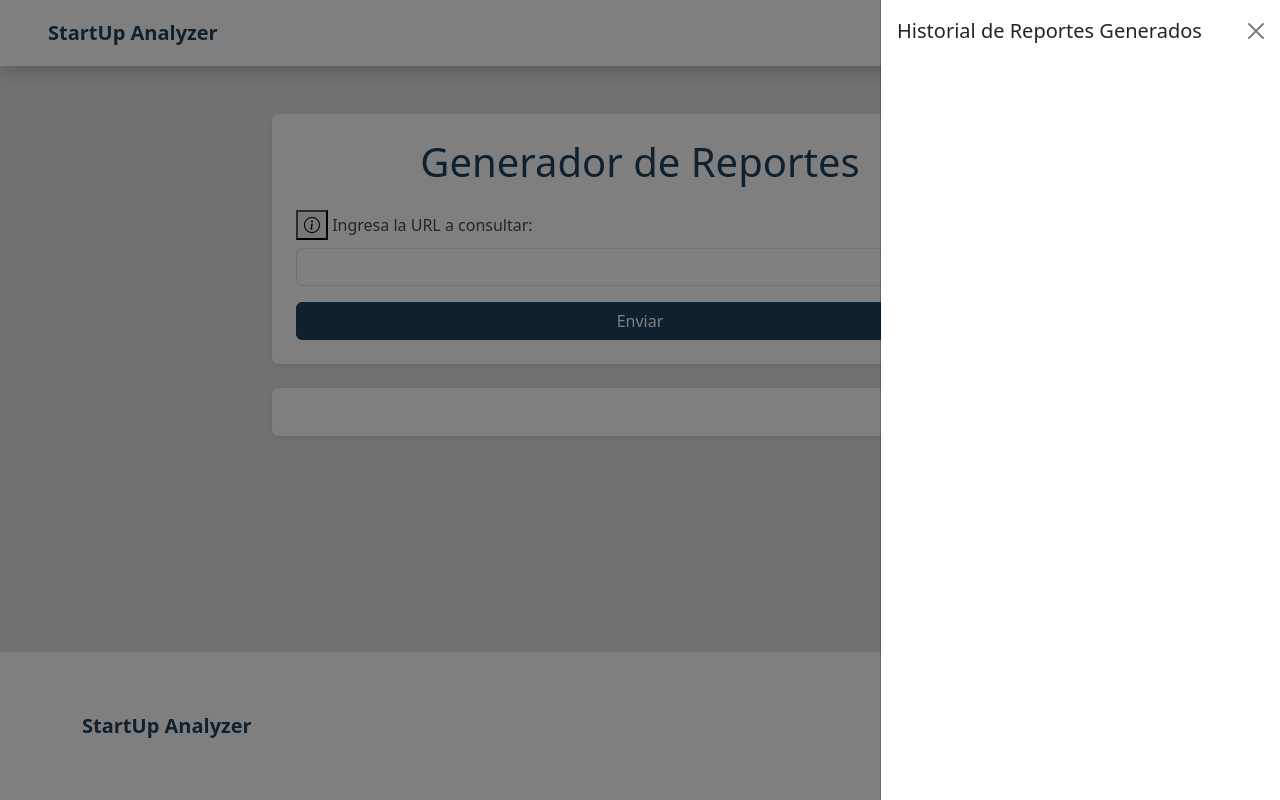
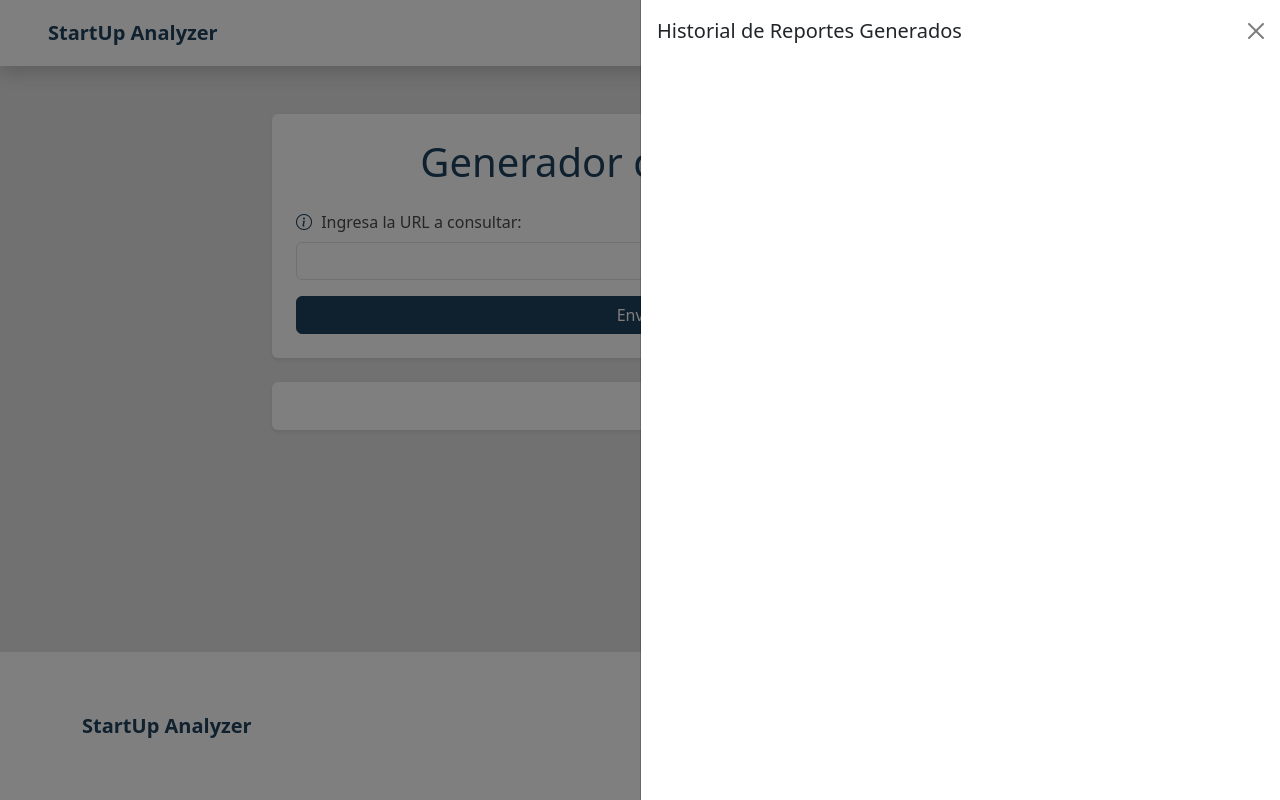
Before and after one commit to EdreiJezreel/StartUpAnalyzerV1.0.0, a Flask app: page / in a window 1280 px wide, after a click that opens the changed part. Run offline with Flask 3, Linux system fonts and the light colour scheme.

Commit message:
Update paginaChat.html

```diff
--- a/templates/paginaChat.html
+++ b/templates/paginaChat.html
@@ -1,10 +1,10 @@
-  <!-- NOTA IMPORTANTE: LA LÓGICA EN EL SCRIPT Y LOS ESTILOS SE ENCUENTRAN  EN ESTA PÁGINA POR MOTIVOS DE HOSTING, SERÁN REMOVIDOS EN UNA VERSIÓN POSTERIOR -->
 <!DOCTYPE html>
 <html lang="es">
 <head>
   <meta charset="UTF-8" />
   <meta name="viewport" content="width=device-width, initial-scale=1.0"/>
   <title>StartUpAnalyzer Generador de Reportes</title>
+  <!-- NOTA IMPORTANTE: LA LÓGICA EN EL SCRIPT Y LOS ESTILOS SE ENCUENTRAN  EN ESTA PÁGINA POR MOTIVOS DE HOSTING, SERÁN REMOVIDOS EN UNA VERSIÓN POSTERIOR -->
   <link href="https://cdn.jsdelivr.net/npm/bootstrap@5.3.0/dist/css/bootstrap.min.css" rel="stylesheet"/>
   <link rel="stylesheet" href="https://cdn.jsdelivr.net/npm/bootstrap-icons@1.10.5/font/bootstrap-icons.css">
   <style>
@@ -82,12 +82,11 @@
       }
     }
 
-    @media (max-width: 991.98px) {
+    /* @media (max-width: 991.98px) {
       #historySidebar.offcanvas {
         width: 100vw;
       }
-
-
+    }*/
     @media (min-width: 992px) {
     #historySidebar.offcanvas {
       width: 50vw;
@@ -95,11 +94,10 @@
     }
   }
 
-   /* #historySidebar.offcanvas {
+    #historySidebar.offcanvas {
       width: 50vw;
       max-width: 100%;
-    } */
-
+    }
 
     .info-btn {
       color: var(--azul-oscuro);
```
